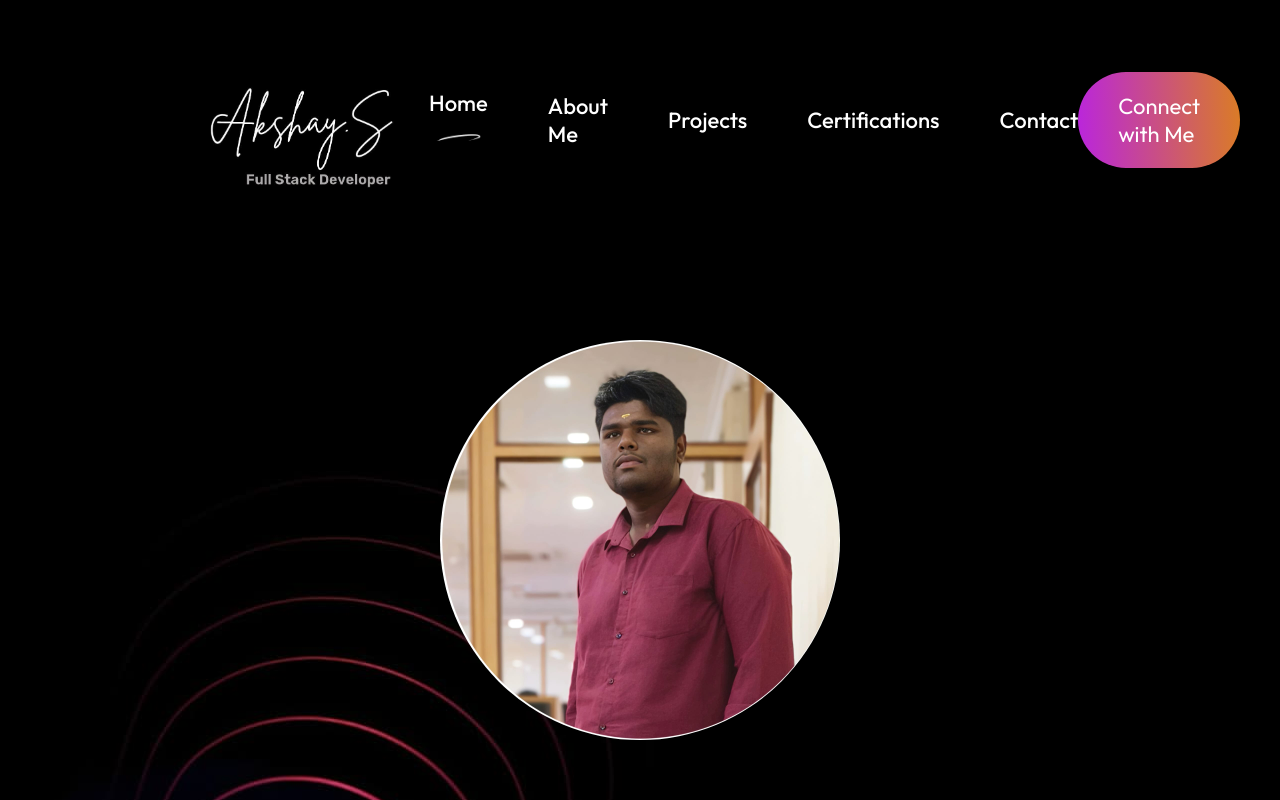
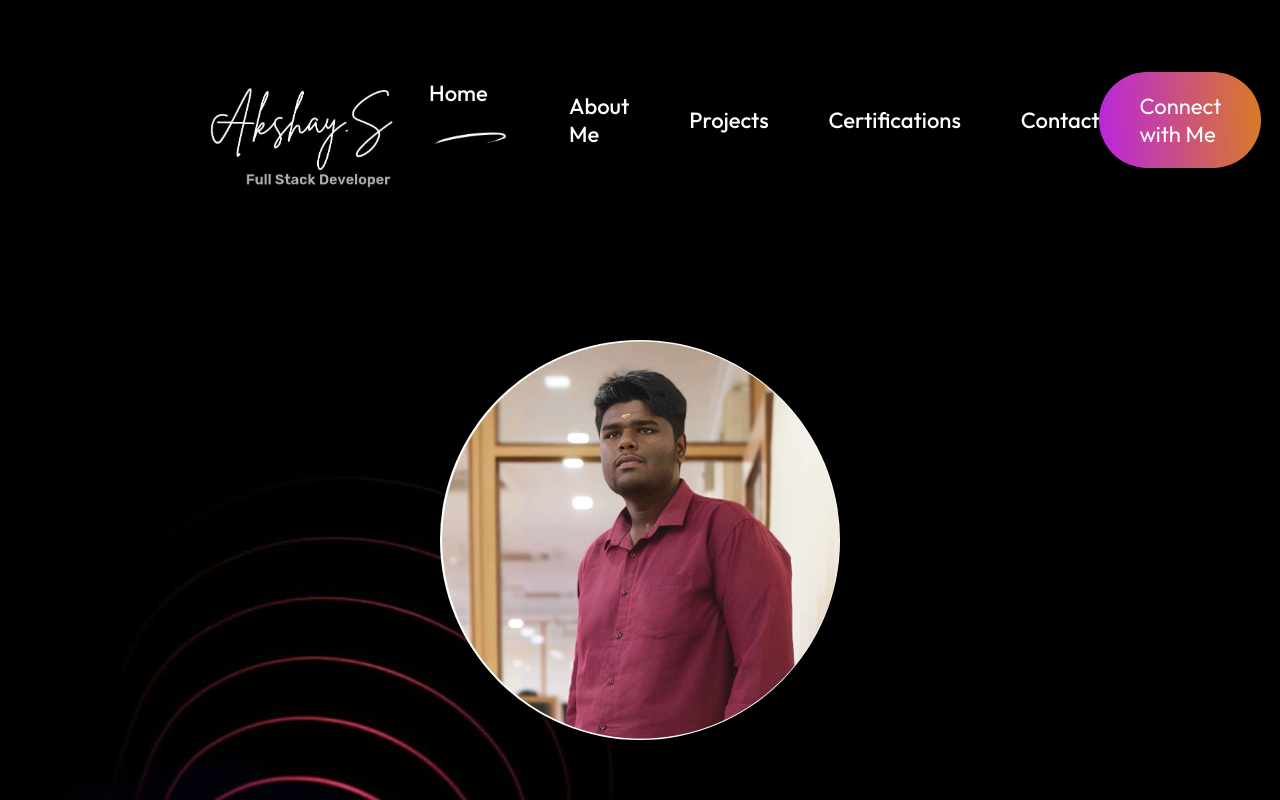
Before and after one commit to Akshay-114/Portfolio, a React (Vite) app: page / in a window 1280 px wide. Shown: the top 800 px of the page. Built offline with nearby package versions, Linux system fonts and the light colour scheme.

Commit message:
Update Navbar.css

```diff
--- a/src/components/Navbar/Navbar.css
+++ b/src/components/Navbar/Navbar.css
@@ -32,8 +32,8 @@ li{
     font-weight: 480;
 }
 .underline {
-  width: 50px;
-  height: 30px;
+  width: 80px;
+  height: 50px;
   background-image: url('../../assets/underline.jpeg');
   background-size: cover;
   background-repeat: no-repeat;
```
